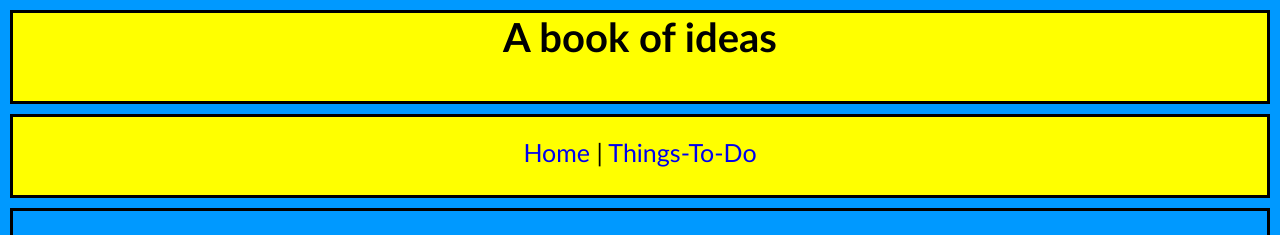
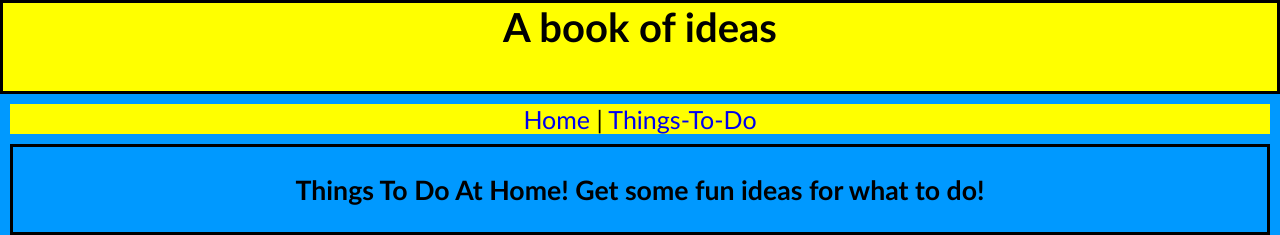
Before and after one commit to monty-howard/monty_flask, a plain HTML site: page static/things-to-do.html in a window 1280 px wide. Shown: the top 235 px of the page. Drawn offline with Linux system fonts and the light colour scheme.

Commit message:
Update things-to-do.html

```diff
--- a/static/things-to-do.html
+++ b/static/things-to-do.html
@@ -21,19 +21,193 @@
             color: black;
             font-size: 40px;
             background-color: #ffff00;
-            border: solid black;
+            border: solid black;200g/7oz raspberries
+
+Cooking ingredients
+
+1 level tsp baking powder
+
+
+225g/8oz caster sugar, plus extra for sprinkling
+
+
+200g/7oz icing sugar, sifted
+
+
+225g/8oz self-raising flour
+
+
+250g/9oz jam sugar
+
+Dairy, eggs and chilled
+
+225g/8oz unsalted butter, softened, plus extra for greasing
+
+
+100g/3½oz unsalted butter, softened
+
+
+4 large free-range eggs
+
+
+2 tbsp milk
             margin:10px;
         }
 
         .banner {
             background-size: cover;
-            background-color: #ffff00;
-            color: black;
+            background-color: #ffff00;200g/7oz raspberries
+
+Cooking ingredients
+
+1 level tsp baking powder
+
+
+225g/8oz caster sugar, plus extra for sprinkling
+
+
+200g/7oz icing sugar, sifted
+
+
+225g/8oz self-raising flour
+
+
+250g/9oz jam sugar
+
+Dairy, eggs and chilled
+
+225g/8oz unsalted butter, softened, plus extra for greasing
+
+
+100g/3½oz unsalted butter, softened
+
+
+4 large free-range eggs
+
+
+2 tbsp milk
+            color: black;200g/7oz raspberries
+
+Cooking ingredients
+
+1 level tsp baking powder
+
+
+225g/8oz caster sugar, plus extra for sprinkling
+
+
+200g/7oz icing sugar, sifted
+
+
+225g/8oz self-raising flour
+
+
+250g/9oz jam sugar
+
+Dairy, eggs and chilled
+
+225g/8oz unsalted butter, softened, plus extra for greasing
+
+
+100g/3½oz unsalted butter, softened
+
+
+4 large free-range eggs
+
+
+2 tbsp milk
             height:8px;
             text-align: center;
-            font-size: 25px;
-            padding-top: 20px;
-            padding-bottom: 50px;
+            font-size: 25px;200g/7oz raspberries
+
+Cooking ingredients
+
+1 level tsp baking powder
+
+
+225g/8oz caster sugar, plus extra for sprinkling
+
+
+200g/7oz icing sugar, sifted
+
+
+225g/8oz self-raising flour
+
+
+250g/9oz jam sugar
+
+Dairy, eggs and chilled
+
+225g/8oz unsalted butter, softened, plus extra for greasing
+
+
+100g/3½oz unsalted butter, softened
+
+
+4 large free-range eggs
+
+
+2 tbsp milk
+            padding-top: 20px;200g/7oz raspberries
+
+Cooking ingredients
+
+1 level tsp baking powder
+
+
+225g/8oz caster sugar, plus extra for sprinkling
+
+
+200g/7oz icing sugar, sifted
+
+
+225g/8oz self-raising flour
+
+
+250g/9oz jam sugar
+
+Dairy, eggs and chilled
+
+225g/8oz unsalted butter, softened, plus extra for greasing
+
+
+100g/3½oz unsalted butter, softened
+
+
+4 large free-range eggs
+
+
+2 tbsp milk
+            padding-bottom: 50px;200g/7oz raspberries
+
+Cooking ingredients
+
+1 level tsp baking powder
+
+
+225g/8oz caster sugar, plus extra for sprinkling
+
+
+200g/7oz icing sugar, sifted
+
+
+225g/8oz self-raising flour
+
+
+250g/9oz jam sugar
+
+Dairy, eggs and chilled
+
+225g/8oz unsalted butter, softened, plus extra for greasing
+
+
+100g/3½oz unsalted butter, softened
+
+
+4 large free-range eggs
+
+
+2 tbsp milk
             border: solid black;
             margin:10px;
         }
```
